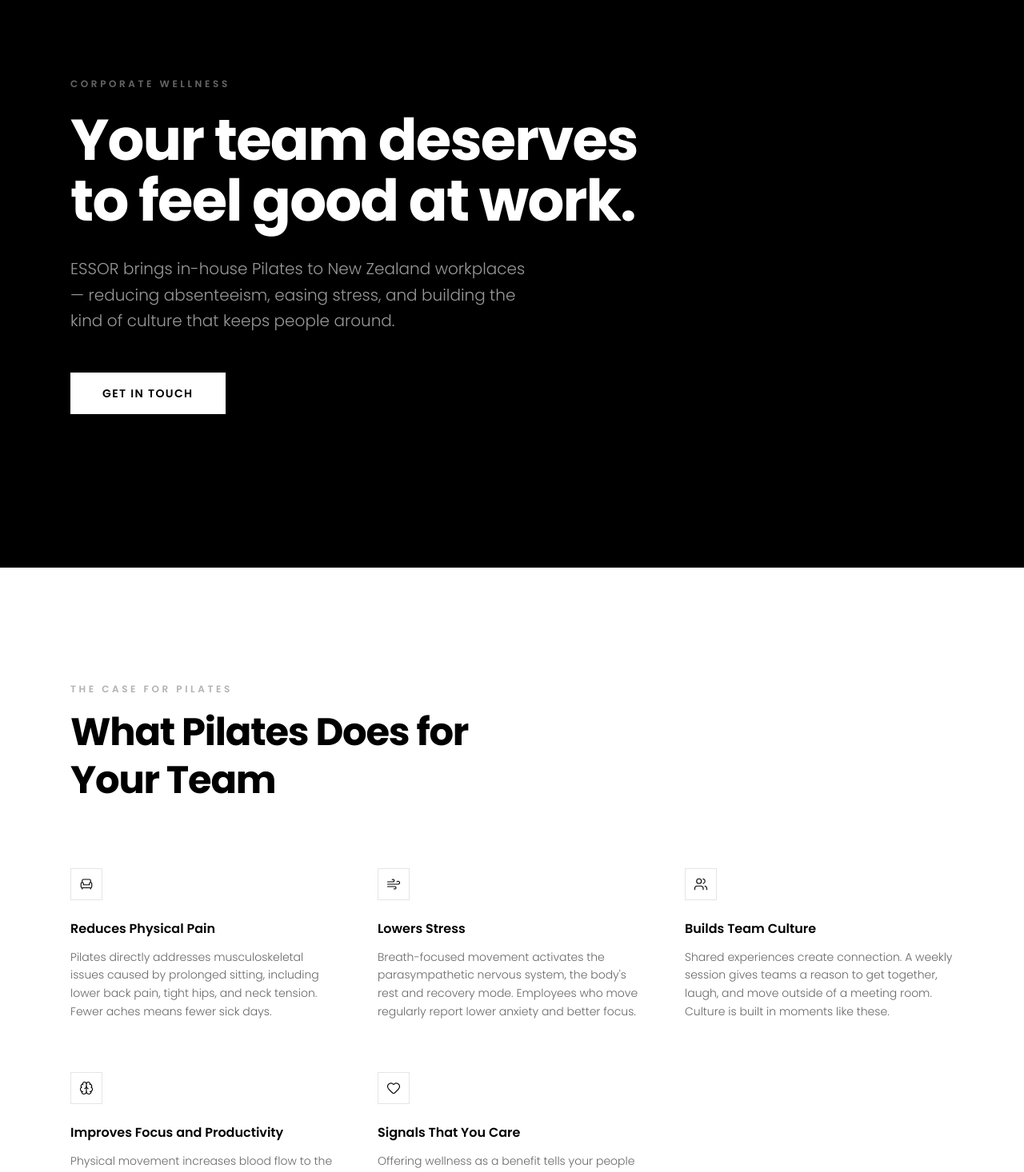
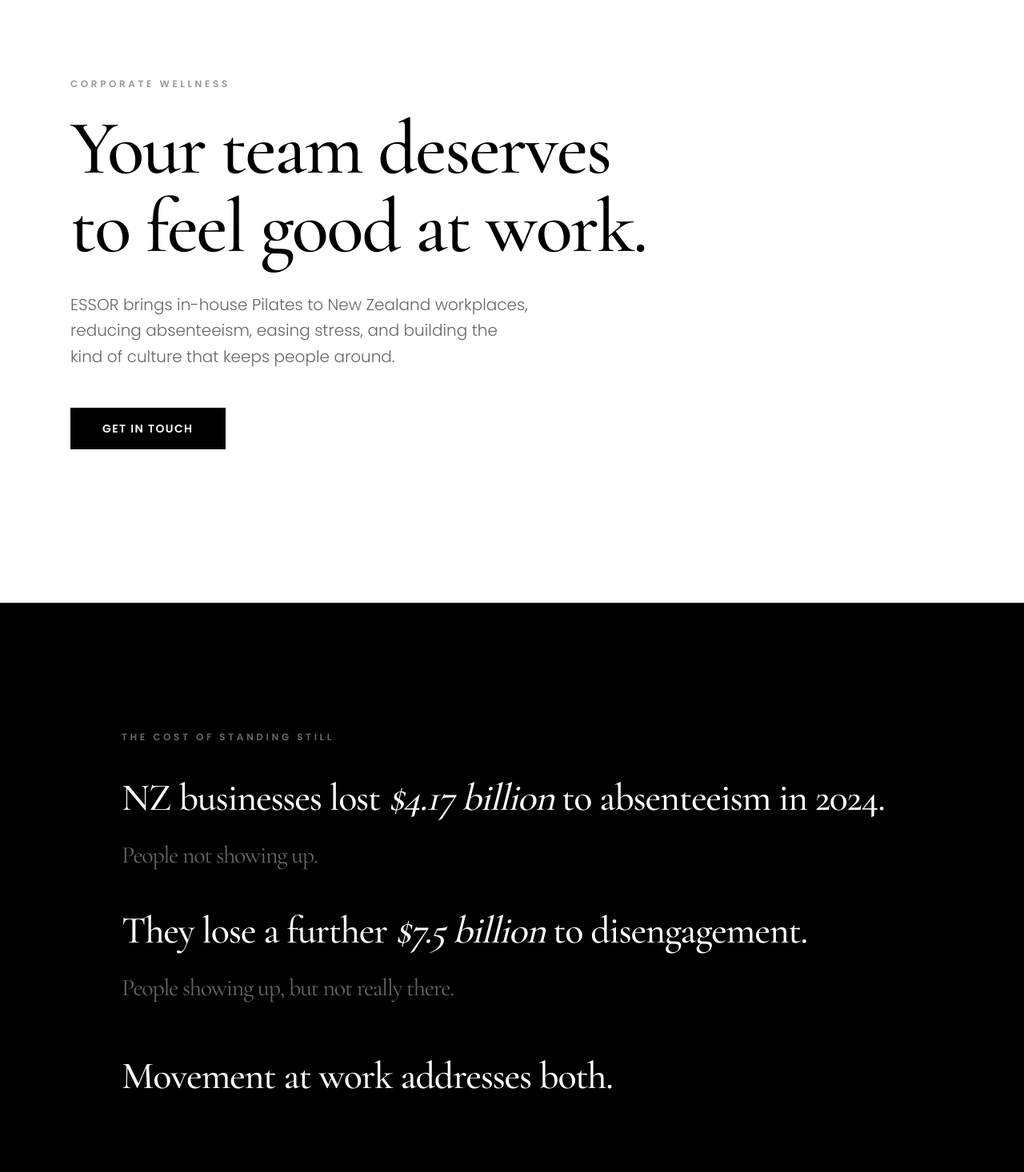
Before and after one commit to madeleineturnerconsulting/essor-website, a Next.js app: page / in a window 1280 px wide. Shown: the part 160-1626 px from the top of the page at 80% size. Built offline with nearby package versions, Linux system fonts and the light colour scheme.

Commit message:
Design and copy updates

```diff
--- a/app/components/Nav.tsx
+++ b/app/components/Nav.tsx
@@ -20,7 +20,7 @@
   return (
     <header className="border-b border-black/10 bg-white sticky top-0 z-50">
       <div className="max-w-6xl mx-auto px-6 h-16 flex items-center justify-between">
-        <Link href="/" className="text-lg font-semibold tracking-widest">
+        <Link href="/" className="font-serif text-2xl font-semibold tracking-[0.2em]">
           ESSOR
         </Link>
 
--- a/app/contact/page.tsx
+++ b/app/contact/page.tsx
@@ -49,7 +49,7 @@
             <p className="text-xs font-semibold tracking-[0.3em] uppercase text-black/30 mb-4">
               Let&apos;s talk
             </p>
-            <h1 className="text-4xl md:text-5xl font-bold tracking-tight leading-tight mb-8">
+            <h1 className="font-serif text-5xl md:text-6xl font-medium tracking-tight leading-tight mb-8">
               Get in touch
             </h1>
             <p className="text-base font-light text-black/60 leading-relaxed max-w-sm">
--- a/app/globals.css
+++ b/app/globals.css
@@ -9,6 +9,7 @@
   --color-background: var(--background);
   --color-foreground: var(--foreground);
   --font-sans: var(--font-poppins);
+  --font-serif: var(--font-cormorant);
 }
 
 body {
--- a/app/how-it-works/page.tsx
+++ b/app/how-it-works/page.tsx
@@ -5,7 +5,7 @@
     number: "01",
     icon: Phone,
     title: "Book a Discovery Call",
-    body: "We start with a conversation — no obligation, no pressure. Tell us about your team, your workplace, and what you are hoping to achieve. We will ask a few questions and share what we think could work.",
+    body: "We start with a conversation, no obligation, no pressure. Tell us about your team, your workplace, and what you are hoping to achieve. We will ask a few questions and share what we think could work.",
   },
   {
     number: "02",
@@ -34,7 +34,7 @@
         <p className="text-xs font-semibold tracking-[0.3em] uppercase text-black/30 mb-4">
           Getting started
         </p>
-        <h1 className="text-4xl md:text-5xl font-bold tracking-tight mb-20 max-w-lg leading-tight">
+        <h1 className="font-serif text-5xl md:text-6xl font-medium tracking-tight mb-20 max-w-lg leading-tight">
           Our Process
         </h1>
 
@@ -54,7 +54,7 @@
                   <span className="text-xs font-semibold tracking-[0.25em] uppercase text-black/25 mb-3 block">
                     Step {number}
                   </span>
-                  <h2 className="text-xl font-semibold mb-3">{title}</h2>
+                  <h2 className="font-serif text-2xl font-semibold mb-3">{title}</h2>
                   <p className="text-sm font-light text-black/60 leading-relaxed max-w-xl">
                     {body}
                   </p>
--- a/app/page.tsx
+++ b/app/page.tsx
@@ -38,34 +38,60 @@
 export default function HomePage() {
   return (
     <>
-      {/* Hero */}
-      <section className="bg-black text-white">
+      {/* Hero, white */}
+      <section className="bg-white text-black">
         <div className="max-w-6xl mx-auto px-6 py-32 md:py-48">
-          <p className="text-xs font-semibold tracking-[0.3em] uppercase text-white/40 mb-6">
+          <p className="text-xs font-semibold tracking-[0.3em] uppercase text-black/40 mb-6">
             Corporate Wellness
           </p>
-          <h1 className="text-5xl md:text-7xl font-bold leading-[1.05] tracking-tight max-w-3xl mb-8">
+          <h1 className="font-serif text-6xl md:text-8xl font-medium leading-[1.02] tracking-tight max-w-3xl mb-8">
             Your team deserves to feel good at work.
           </h1>
-          <p className="text-lg md:text-xl font-light text-white/60 max-w-xl mb-12 leading-relaxed">
-            ESSOR brings in-house Pilates to New Zealand workplaces — reducing absenteeism, easing stress, and building the kind of culture that keeps people around.
+          <p className="text-lg md:text-xl font-light text-black/60 max-w-xl mb-12 leading-relaxed">
+            ESSOR brings in-house Pilates to New Zealand workplaces, reducing absenteeism, easing stress, and building the kind of culture that keeps people around.
           </p>
           <Link
             href="/contact"
-            className="inline-block bg-white text-black text-sm font-semibold tracking-widest uppercase px-10 py-4 hover:bg-white/90 transition-colors"
+            className="inline-block bg-black text-white text-sm font-semibold tracking-widest uppercase px-10 py-4 hover:bg-black/80 transition-colors"
           >
             Get in touch
           </Link>
         </div>
       </section>
 
-      {/* Benefits */}
-      <section className="py-28 md:py-36">
+      {/* Stat block, black */}
+      <section className="bg-black text-white py-28 md:py-40">
+        <div className="max-w-5xl mx-auto px-6">
+          <p className="text-xs font-semibold tracking-[0.3em] uppercase text-white/40 mb-10">
+            The cost of standing still
+          </p>
+          <p className="font-serif text-3xl md:text-5xl font-medium leading-[1.2] tracking-tight">
+            <span className="block mb-6">
+              NZ businesses lost <span className="italic">$4.17 billion</span> to absenteeism in 2024.
+            </span>
+            <span className="block text-white/40 text-2xl md:text-3xl mb-12 font-light">
+              People not showing up.
+            </span>
+            <span className="block mb-6">
+              They lose a further <span className="italic">$7.5 billion</span> to disengagement.
+            </span>
+            <span className="block text-white/40 text-2xl md:text-3xl mb-16 font-light">
+              People showing up, but not really there.
+            </span>
+            <span className="block text-white">
+              Movement at work addresses both.
+            </span>
+          </p>
+        </div>
+      </section>
+
+      {/* Benefits, white */}
+      <section className="py-28 md:py-36 bg-white">
         <div className="max-w-6xl mx-auto px-6">
           <p className="text-xs font-semibold tracking-[0.3em] uppercase text-black/30 mb-4">
             The case for Pilates
           </p>
-          <h2 className="text-4xl md:text-5xl font-bold tracking-tight mb-20 max-w-xl leading-tight">
+          <h2 className="font-serif text-5xl md:text-6xl font-medium tracking-tight mb-20 max-w-2xl leading-tight">
             What Pilates Does for Your Team
           </h2>
 
@@ -75,7 +101,7 @@
                 <div className="w-10 h-10 flex items-center justify-center border border-black/10 mb-6">
                   <Icon size={18} strokeWidth={1.5} />
                 </div>
-                <h3 className="text-base font-semibold mb-3">{title}</h3>
+                <h3 className="font-serif text-2xl font-semibold mb-3">{title}</h3>
                 <p className="text-sm font-light text-black/60 leading-relaxed">{body}</p>
               </div>
             ))}
@@ -83,10 +109,10 @@
         </div>
       </section>
 
-      {/* CTA */}
+      {/* CTA, black */}
       <section className="bg-black text-white py-28 md:py-36">
         <div className="max-w-6xl mx-auto px-6 text-center">
-          <h2 className="text-4xl md:text-5xl font-bold tracking-tight mb-6 max-w-2xl mx-auto leading-tight">
+          <h2 className="font-serif text-5xl md:text-6xl font-medium tracking-tight mb-6 max-w-2xl mx-auto leading-tight">
             Invest in Your People. Protect Your Bottom Line.
           </h2>
           <p className="text-lg font-light text-white/60 max-w-lg mx-auto mb-12 leading-relaxed">
--- a/app/the-data/page.tsx
+++ b/app/the-data/page.tsx
@@ -1,6 +1,6 @@
-import { TrendingUp, Calendar, DollarSign, Building2 } from "lucide-react";
+import { TrendingUp, Calendar, DollarSign, Building2, UserX } from "lucide-react";
 
-const stats = [
+const absenteeismStats = [
   {
     icon: DollarSign,
     number: "$4.17B",
@@ -34,7 +34,7 @@
         <p className="text-xs font-semibold tracking-[0.3em] uppercase text-black/30 mb-4">
           The numbers
         </p>
-        <h1 className="text-4xl md:text-5xl font-bold tracking-tight mb-16 max-w-lg leading-tight">
+        <h1 className="font-serif text-5xl md:text-6xl font-medium tracking-tight mb-16 max-w-lg leading-tight">
           The Data
         </h1>
 
@@ -47,13 +47,16 @@
           </p>
         </div>
 
-        {/* Stats grid */}
+        {/* Absenteeism stats grid */}
+        <p className="text-xs font-semibold tracking-[0.3em] uppercase text-black/30 mb-6">
+          Absenteeism
+        </p>
         <div className="grid md:grid-cols-2 lg:grid-cols-4 gap-px bg-black/8">
-          {stats.map(({ icon: Icon, number, label, source }) => (
+          {absenteeismStats.map(({ icon: Icon, number, label, source }) => (
             <div key={number} className="bg-white p-10 flex flex-col gap-6">
               <Icon size={20} strokeWidth={1.5} className="text-black/30" />
               <div>
-                <p className="text-5xl font-bold tracking-tight mb-4 leading-none">{number}</p>
+                <p className="font-serif text-6xl font-medium tracking-tight mb-4 leading-none">{number}</p>
                 <p className="text-sm font-light text-black/60 leading-relaxed mb-4">{label}</p>
                 <p className="text-[11px] font-medium tracking-wide uppercase text-black/25">
                   {source}
@@ -63,10 +66,45 @@
           ))}
         </div>
 
+        {/* Disengagement section */}
+        <div className="mt-24">
+          <p className="text-xs font-semibold tracking-[0.3em] uppercase text-black/30 mb-6">
+            And then there is presenteeism
+          </p>
+          <div className="max-w-3xl mb-10">
+            <p className="text-base font-light text-black/70 leading-relaxed">
+              Absenteeism is only one half of the story. The cost of disengagement is separate, and it is even larger. These figures sit alongside the absenteeism numbers above, not within them.
+            </p>
+          </div>
+
+          <div className="bg-black text-white p-12 md:p-16 grid md:grid-cols-[auto_1fr] gap-10 md:gap-16 items-start">
+            <div className="flex items-start gap-6">
+              <UserX size={24} strokeWidth={1.5} className="text-white/40 flex-shrink-0 mt-2" />
+              <p className="font-serif text-7xl md:text-8xl font-medium tracking-tight leading-none whitespace-nowrap">
+                $7.5B
+              </p>
+            </div>
+            <div>
+              <p className="text-base md:text-lg font-light text-white/80 leading-relaxed mb-6">
+                The cost of disengagement to NZ businesses. This is the broader cost of employees showing up but not performing: presenteeism, low productivity, higher turnover, errors, and weak culture. These people are physically present but mentally absent.
+              </p>
+              <p className="text-[11px] font-medium tracking-wide uppercase text-white/40">
+                HRNZ
+              </p>
+            </div>
+          </div>
+
+          <div className="mt-10 max-w-3xl">
+            <p className="text-base font-medium text-black leading-relaxed">
+              These figures are additive, not overlapping. Together they represent the full cost of poor employee health and wellbeing to New Zealand businesses.
+            </p>
+          </div>
+        </div>
+
         {/* Source note */}
-        <div className="mt-12 pt-8 border-t border-black/8">
+        <div className="mt-16 pt-8 border-t border-black/8">
           <p className="text-xs font-light text-black/40 leading-relaxed max-w-3xl">
-            All statistics sourced from the Southern Cross Health Insurance & BusinessNZ Workplace Wellness Report 2025, which surveyed 111 organisations covering 173,982 employees across NZ private and public sectors. Research conducted March to July 2025 using 2024 calendar year data.
+            Absenteeism statistics sourced from the Southern Cross Health Insurance & BusinessNZ Workplace Wellness Report 2025, which surveyed 111 organisations covering 173,982 employees across NZ private and public sectors. Research conducted March to July 2025 using 2024 calendar year data. Disengagement figure sourced from HRNZ.
           </p>
         </div>
       </div>
```
Also changed, not shown: app/about/page.tsx (+9 -6 lines), app/layout.tsx (+9 -3 lines).
